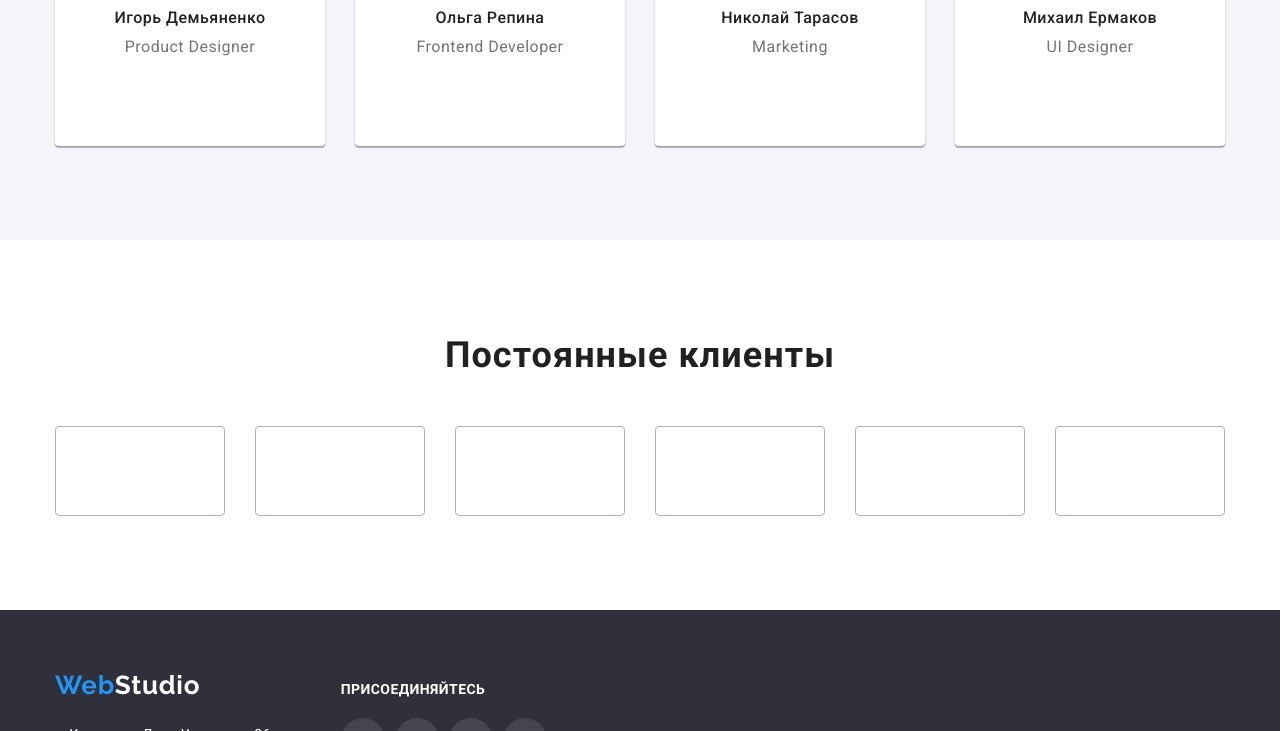
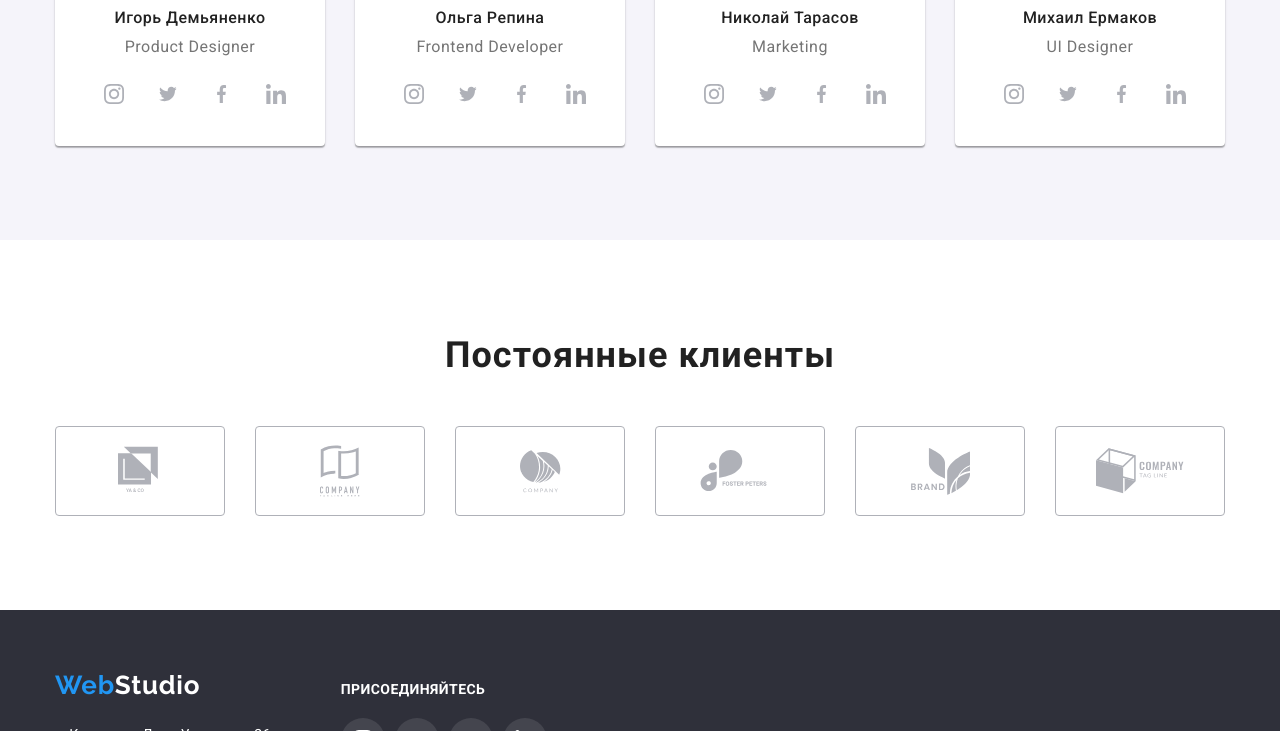
Before and after one commit to Elena-86/goit-markup-hw-04, a plain HTML site: page index.html in a window 1280 px wide. Shown: the part 2069-2800 px from the top of the page. Drawn offline with nearby package versions, Linux system fonts and the light colour scheme; the site is published under a folder, as on GitHub Pages, so addresses that start at the root find nothing.

Commit message:
icon path change

```diff
--- a/index.html
+++ b/index.html
@@ -30,7 +30,7 @@
         <li class="top">
             <div class="mail-phone">
                 <svg class="top-icon" width="16px" height="12px">
-                    <use href="/images/symbol-defs.svg#.iconenvelope"></use>
+                    <use href="./images/symbol-defs.svg#.iconenvelope"></use>
                 </svg>
             <a class="link" href="mailto:info@devstudio.com">info@devstudio.com</a>
 
@@ -40,7 +40,7 @@
         <li class="top">
             <div class="mail-phone">
             <svg class="top-icon" width="10px" height="16px">
-                <use href="/images/symbol-defs.svg#.iconphone"></use>
+                <use href="./images/symbol-defs.svg#.iconphone"></use>
             </svg>
             <a class="link our-contacts" href="tel:+380961111111">+38 096 111 11 11</a>
         </div>
@@ -81,7 +81,7 @@
             <li class="item">
                 <button class="button-review">
                 <svg width="70px" height="54px">
-                <use href="/images/symbol-defs.svg#.iconcomputer"></use>
+                <use href="./images/symbol-defs.svg#.iconcomputer"></use>
             </svg>
         </button>
         </li>
@@ -141,7 +141,7 @@
                        <li class="item">
                            <a class="socials-link" href="#">
                                <svg class="team-icon" width="20px" height="20px">
-                                   <use href="/images/symbol-defs.svg#.iconinstagram">
+                                   <use href="./images/symbol-defs.svg#.iconinstagram">
                                 </use>
                             </svg>
                         </a>
@@ -149,7 +149,7 @@
                         <li class="item">
                             <a class="socials-link" href="#">
                                 <svg class="team-icon" width="20px" height="16px">
-                                    <use href="/images/symbol-defs.svg#.icontwitter">
+                                    <use href="./images/symbol-defs.svg#.icontwitter">
                                  </use>
                              </svg>
                          </a>
@@ -157,7 +157,7 @@
                          <li class="item">
                             <a class="socials-link" href="#">
                                 <svg class="team-icon" width="10px" height="20px">
-                                    <use href="/images/symbol-defs.svg#.iconfacebook">
+                                    <use href="./images/symbol-defs.svg#.iconfacebook">
                                  </use>
                              </svg>
                          </a>
@@ -165,7 +165,7 @@
                          <li class="item">
                             <a class="socials-link" href="#">
                                 <svg class="team-icon" width="20px" height="20px">
-                                    <use href="/images/symbol-defs.svg#.iconlinkedin">
+                                    <use href="./images/symbol-defs.svg#.iconlinkedin">
                                  </use>
                              </svg>
                          </a>
@@ -183,7 +183,7 @@
                         <li class="item">
                             <a class="socials-link" href="#">
                                 <svg class="team-icon" width="20px" height="20px">
-                                    <use href="/images/symbol-defs.svg#.iconinstagram">
+                                    <use href="./images/symbol-defs.svg#.iconinstagram">
                                  </use>
                              </svg>
                          </a>
@@ -191,7 +191,7 @@
                          <li class="item">
                              <a class="socials-link" href="#">
                                  <svg class="team-icon" width="20px" height="16px">
-                                     <use href="/images/symbol-defs.svg#.icontwitter">
+                                     <use href="./images/symbol-defs.svg#.icontwitter">
                                   </use>
                               </svg>
                           </a>
@@ -199,7 +199,7 @@
                           <li class="item">
                              <a class="socials-link" href="#">
                                  <svg class="team-icon" width="10px" height="20px">
-                                     <use href="/images/symbol-defs.svg#.iconfacebook">
+                                     <use href="./images/symbol-defs.svg#.iconfacebook">
                                   </use>
                               </svg>
                           </a>
@@ -207,7 +207,7 @@
                           <li class="item">
                              <a class="socials-link" href="#">
                                  <svg class="team-icon" width="20px" height="20px">
-                                     <use href="/images/symbol-defs.svg#.iconlinkedin">
+                                     <use href="./images/symbol-defs.svg#.iconlinkedin">
                                   </use>
                               </svg>
                           </a>
@@ -224,7 +224,7 @@
                         <li class="item">
                             <a class="socials-link" href="#">
                                 <svg class="team-icon" width="20px" height="20px">
-                                    <use href="/images/symbol-defs.svg#.iconinstagram">
+                                    <use href="./images/symbol-defs.svg#.iconinstagram">
                                  </use>
                              </svg>
                          </a>
@@ -232,7 +232,7 @@
                          <li class="item">
                              <a class="socials-link" href="#">
                                  <svg class="team-icon" width="20px" height="16px">
-                                     <use href="/images/symbol-defs.svg#.icontwitter">
+                                     <use href="./images/symbol-defs.svg#.icontwitter">
                                   </use>
                               </svg>
                           </a>
@@ -240,7 +240,7 @@
                           <li class="item">
                              <a class="socials-link" href="#">
                                  <svg class="team-icon" width="10px" height="20px">
-                                     <use href="/images/symbol-defs.svg#.iconfacebook">
+                                     <use href="./images/symbol-defs.svg#.iconfacebook">
                                   </use>
                               </svg>
                           </a>
@@ -248,7 +248,7 @@
                           <li class="item">
                              <a class="socials-link" href="#">
                                  <svg class="team-icon" width="20px" height="20px">
-                                     <use href="/images/symbol-defs.svg#.iconlinkedin">
+                                     <use href="./images/symbol-defs.svg#.iconlinkedin">
                                   </use>
                               </svg>
                           </a>
@@ -265,7 +265,7 @@
                         <li class="item">
                             <a class="socials-link" href="#">
                                 <svg class="team-icon" width="20px" height="20px">
-                                <use href="/images/symbol-defs.svg#.iconinstagram">
+                                <use href="./images/symbol-defs.svg#.iconinstagram">
                                  </use>
                              </svg>
                          </a>
@@ -273,7 +273,7 @@
                          <li class="item">
                              <a class="socials-link" href="#">
                                  <svg class="team-icon" width="20px" height="16px">
-                                     <use href="/images/symbol-defs.svg#.icontwitter">
+                                     <use href="./images/symbol-defs.svg#.icontwitter">
                                   </use>
                               </svg>
                           </a>
@@ -281,7 +281,7 @@
                           <li class="item">
                              <a class="socials-link" href="#">
                                  <svg class="team-icon" width="10px" height="20px">
-                                     <use href="/images/symbol-defs.svg#.iconfacebook">
+                                     <use href="./images/symbol-defs.svg#.iconfacebook">
                                   </use>
                               </svg>
                           </a>
@@ -289,7 +289,7 @@
                           <li class="item">
                              <a class="socials-link" href="#">
                                  <svg class="team-icon" width="20px" height="20px">
-                                     <use href="/images/symbol-defs.svg#.iconlinkedin">
+                                     <use href="./images/symbol-defs.svg#.iconlinkedin">
                                   </use>
                               </svg>
                           </a>
@@ -308,42 +308,42 @@
             <li class="item">
                 <a class="client-link" href="#">
                     <svg class="customer-icon" width="44px" height="50px">
-                        <use  href="/images/symbol-defs.svg#.iconlogo-1"></use>
+                        <use  href="./images/symbol-defs.svg#.iconlogo-1"></use>
                     </svg>
                 </a>
             </li>
             <li class="item">
                 <a class="client-link" href="#">
                     <svg class="customer-icon" width="40px" height="52px">
-                        <use href="/images/symbol-defs.svg#.iconlogo-2"></use>
+                        <use href="./images/symbol-defs.svg#.iconlogo-2"></use>
                     </svg>
                 </a>
             </li>
             <li class="item">
                 <a class="client-link" href="#">
                     <svg class="customer-icon" width="41px" height="43px">
-                        <use href="/images/symbol-defs.svg#.iconlogo-3"></use>
+                        <use href="./images/symbol-defs.svg#.iconlogo-3"></use>
                     </svg>
                 </a>
             </li>
             <li class="item">
                 <a class="client-link" href="#">
                     <svg class="customer-icon" width="80px" height="42px">
-                        <use href="/images/symbol-defs.svg#.iconlogo-4"></use>
+                        <use href="./images/symbol-defs.svg#.iconlogo-4"></use>
                     </svg>
                 </a>
             </li>
             <li class="item">
                 <a class="client-link" href="#">
                     <svg class="customer-icon" width="59px" height="47px">
-                        <use href="/images/symbol-defs.svg#.iconlogo-5"></use>
+                        <use href="./images/symbol-defs.svg#.iconlogo-5"></use>
                     </svg>
                 </a>
             </li>
             <li class="item">
                 <a class="client-link" href="#">
                     <svg class="customer-icon" width="88px" height="46px">
-                        <use href="/images/symbol-defs.svg#.iconlogo-6"></use>
+                        <use href="./images/symbol-defs.svg#.iconlogo-6"></use>
                     </svg>
                 </a>
             </li>
@@ -374,7 +374,7 @@
             <li class="footer-socials">
                 <a class="footer-link" href="#">
                     <svg class="footer-icon" width="20px" height="20px">
-                        <use href="/images/symbol-defs.svg#.iconinstagram">
+                        <use href="./images/symbol-defs.svg#.iconinstagram">
                      </use>
                  </svg>
              </a>
@@ -382,7 +382,7 @@
              <li class="footer-socials">
                  <a class="footer-link" href="#">
                      <svg class="footer-icon" width="20px" height="16px">
-                         <use href="/images/symbol-defs.svg#.icontwitter">
+                         <use href="./images/symbol-defs.svg#.icontwitter">
                       </use>
                   </svg>
               </a>
@@ -390,7 +390,7 @@
               <li class="footer-socials">
                  <a class="footer-link" href="#">
                      <svg class="footer-icon" width="10px" height="20px">
-                         <use href="/images/symbol-defs.svg#.iconfacebook">
+                         <use href="./images/symbol-defs.svg#.iconfacebook">
                       </use>
                   </svg>
               </a>
@@ -398,7 +398,7 @@
               <li class="footer-socials">
                  <a class="footer-link" href="#">
                      <svg class="footer-icon" width="20px" height="20px">
-                         <use href="/images/symbol-defs.svg#.iconlinkedin">
+                         <use href="./images/symbol-defs.svg#.iconlinkedin">
                       </use>
                   </svg>
               </a>
```
